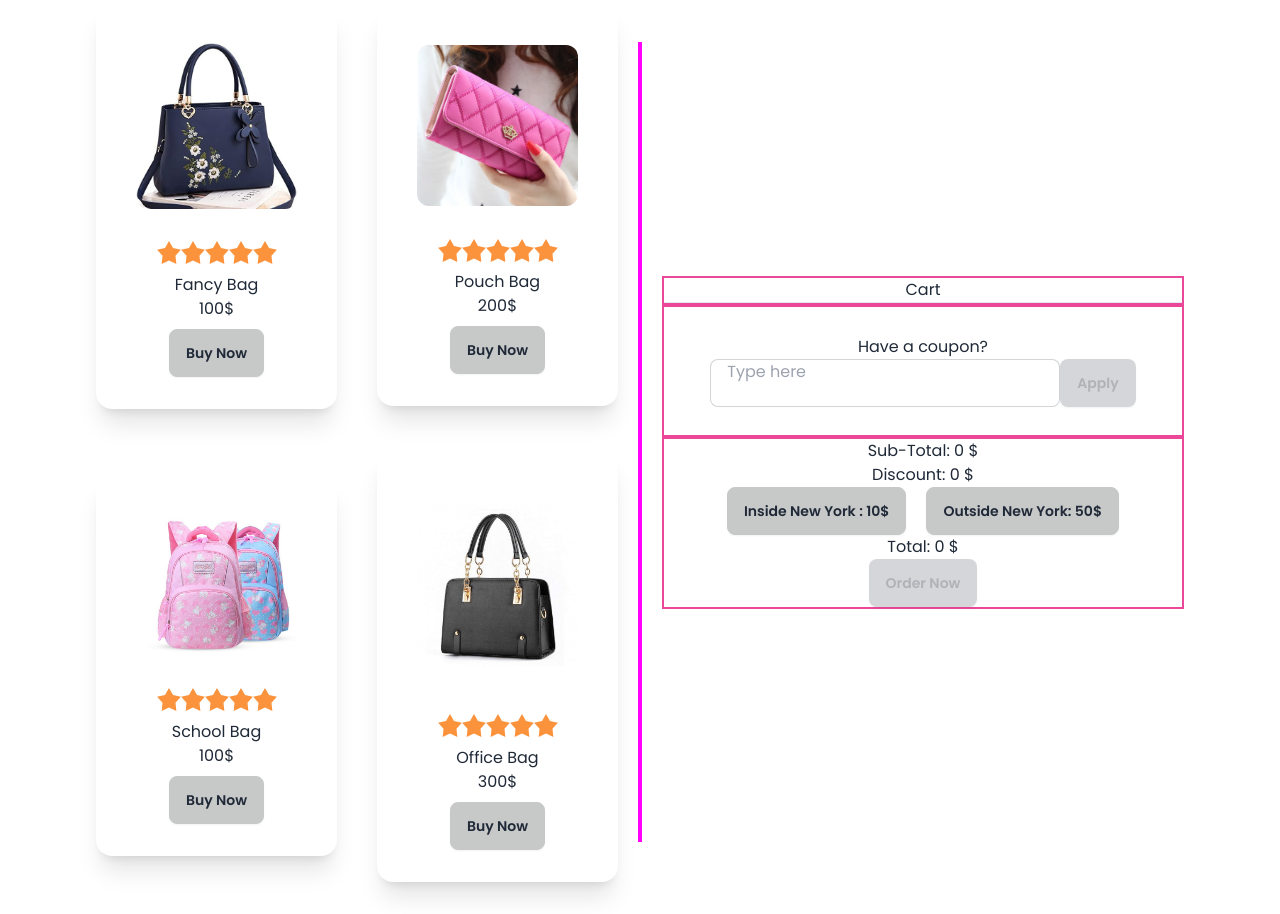
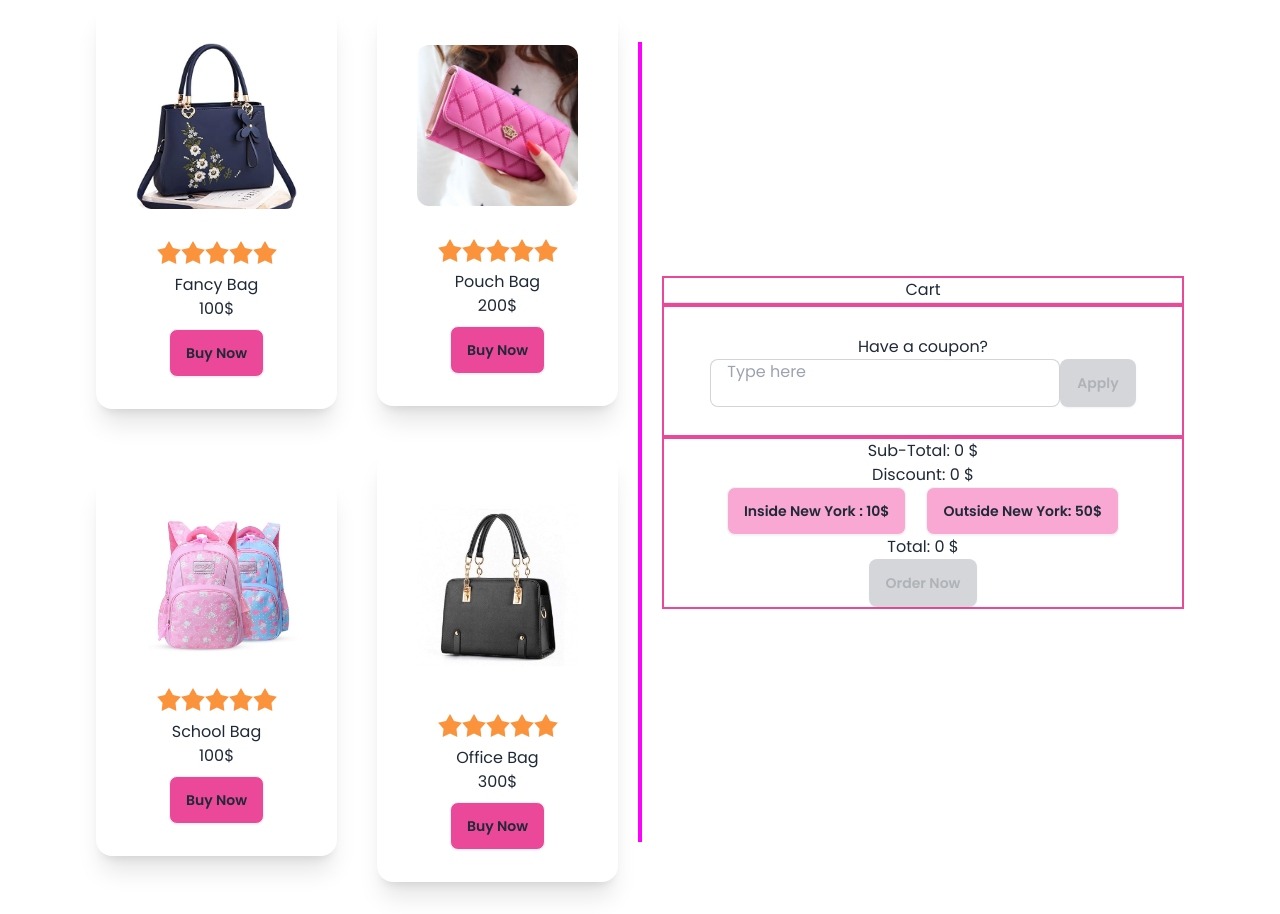
Before and after one commit to ayathree/summer-sale, a plain HTML site: page index.html in a window 1280 px wide. Shown: the part 531-1445 px from the top of the page. Drawn offline with nearby package versions, Linux system fonts and the light colour scheme.

Commit message:
added btn background

```diff
--- a/index.html
+++ b/index.html
@@ -101,7 +101,7 @@
                           </div>
                           <!-- <div class="card-actions"> -->
                             <!--button 1-->
-                            <button id="btn-1" class="btn buy btn-active">Buy Now</button>
+                            <button id="btn-1" class="btn buy bg-pink-500">Buy Now</button>
                           <!-- </div> -->
                         </div>
                       </div>
@@ -126,7 +126,7 @@
                           </div>
                           <!-- <div class="card-actions"> -->
                             <!--button 2-->
-                            <button  id="btn-2" class="btn buy btn-active">Buy Now</button>
+                            <button  id="btn-2" class="btn buy bg-pink-500">Buy Now</button>
                           <!-- </div> -->
                         </div>
                       </div>
@@ -151,7 +151,7 @@
                           </div>
                           <!-- <div class="card-actions"> -->
                             <!--button 3-->
-                            <button  id="btn-3" class="btn buy btn-active">Buy Now</button>
+                            <button  id="btn-3" class="btn buy bg-pink-500">Buy Now</button>
                           <!-- </div> -->
                         </div>
                       </div>
@@ -176,7 +176,7 @@
                           </div>
                           <!-- <div class="card-actions"> -->
                             <!--button 4-->
-                            <button  id="btn-4" class="btn buy btn-active">Buy Now</button>
+                            <button  id="btn-4" class="btn buy bg-pink-500">Buy Now</button>
                           <!-- </div> -->
                         </div>
                       </div>
@@ -214,8 +214,8 @@
                     <p>Discount: <span id="discount-total">0</span> $</p>
                     <div class="flex flex-col lg:flex-row justify-center items-center gap-5">
                         <!--button 6 7-->
-                        <button onclick="finalTotal('inside')" class="btn btn-active" >Inside New York : 10$</button>
-                        <button onclick="finalTotal('outside')" class="btn btn-active">Outside New York: 50$</button>
+                        <button onclick="finalTotal('inside')" class="btn  bg-pink-300" >Inside New York : 10$</button>
+                        <button onclick="finalTotal('outside')" class="btn bg-pink-300">Outside New York: 50$</button>
                     </div>
                     <!---->
                     <p>Total: <span id="total">0</span> $</p>
--- a/scripts/calc.js
+++ b/scripts/calc.js
@@ -1,5 +1,5 @@
 
-const allBtn = document.getElementsByClassName('btn buy btn-active');
+const allBtn = document.getElementsByClassName('btn buy bg-pink-500');
 
 let count=0;
 for (const btn of allBtn) {
```
